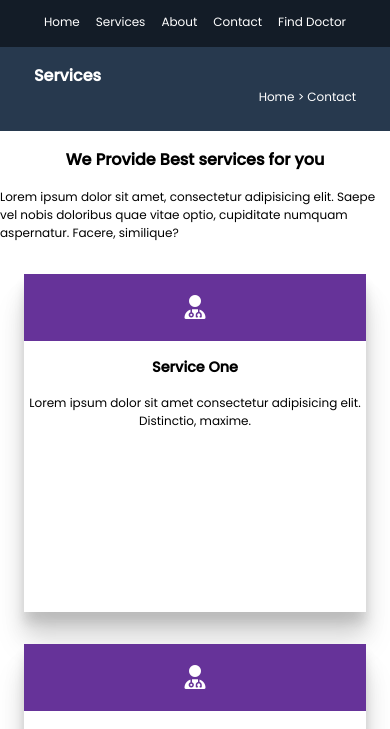
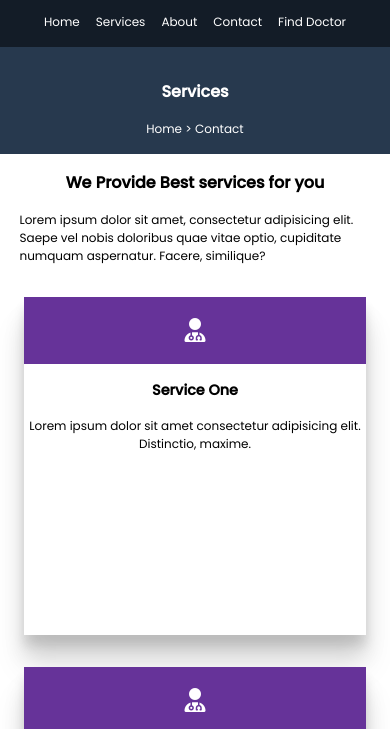
Before and after one commit to saroven/city-doctor, a plain HTML site: page services.html in a window 390 px wide. Shown: the part 67-796 px from the top of the page. Drawn offline with Linux system fonts and the light colour scheme; a web font is replaced by a local one.

Commit message:
fixed responsive issue

```diff
--- a/style.css
+++ b/style.css
@@ -287,6 +287,8 @@ footer ul li {
    flex-direction: column;
    justify-content: center;
    align-items: center;
+   width: 90%;
+   margin: auto;
 }
 .service-head-2 h4 {
    font-size: 2rem;
@@ -366,4 +368,12 @@ footer ul li {
       margin-top: 2rem;
       margin-bottom: 2rem;
    }
+
+   .service-head .title {
+      text-align: center;
+      padding: 2rem;
+   }
+   .service-head .nav {
+      justify-content: center;
+   }
 }
```
